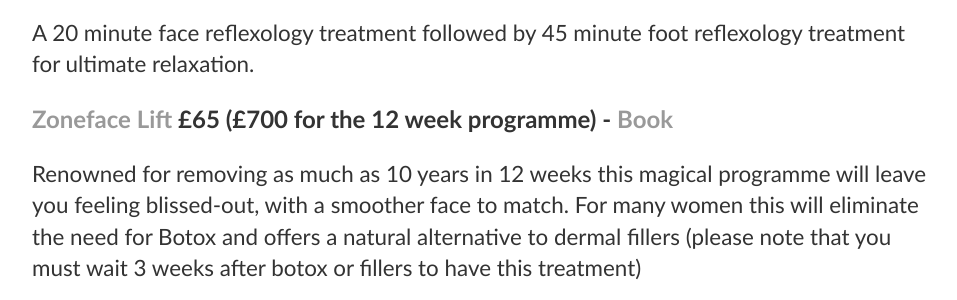
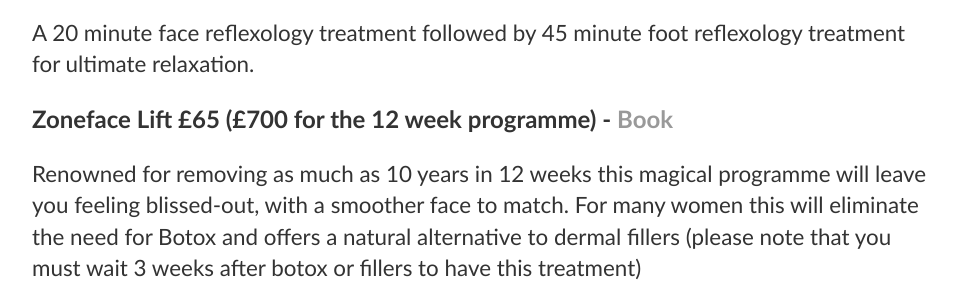
Before and after one commit to Rednax-lab/rednax-lab.github.io, a Jekyll site: the page built from prices.html, in a window 1280 px wide and 900 px high, scrolled down 1111 px. Shown: the part 156-456 px from the top of the window, without its empty margins (160-1117 px from the left). Built offline with Jekyll 4.4.1, drawn with Linux system fonts in a browser that asks for light colours; nearby versions of some CDN libraries; part of the change alters nothing that is shown.

```diff
--- a/prices.html
+++ b/prices.html
@@ -16,7 +16,7 @@ title: Price List
 		<p>A 45 minute treatment focusing on the reflex points of the face using the award winning <a href="https://www.zonefacelift.com/">Bergman Method</a> (please note that you must wait 3 weeks after botox or fillers to have face reflexology)</p>
 		<h2>Combined Foot and Face Reflexology treatment £65 - <a href="https://www.fresha.com/a/carshalton-reflexology-wallington-park-lane-mr8ausql/booking?menu=true&pId=1384912&fbclid=PAY2xjawG6qmdleHRuA2FlbQIxMAABpsArgp00PbGOdbwuW-AMQS1Hl8HjKkzwJXIBU9EAzrQjSqmkmJrnyPpK0g_aem_SYo8Aq8qtKz7NAJwznRmRg">Book</a></h2>
 		<p>A 20 minute face reflexology treatment followed by 45 minute foot reflexology treatment for ultimate relaxation.</p>
-		<h2><a href="https://www.zonefacelift.com/">Zoneface Lift</a> £65 (£700 for the 12 week programme) - <a href="https://www.fresha.com/a/carshalton-reflexology-wallington-park-lane-mr8ausql/booking?menu=true&pId=1384912&fbclid=PAY2xjawG6qmdleHRuA2FlbQIxMAABpsArgp00PbGOdbwuW-AMQS1Hl8HjKkzwJXIBU9EAzrQjSqmkmJrnyPpK0g_aem_SYo8Aq8qtKz7NAJwznRmRg">Book</a></h2>
+		<h2>Zoneface Lift £65 (£700 for the 12 week programme) - <a href="https://www.fresha.com/a/carshalton-reflexology-wallington-park-lane-mr8ausql/booking?menu=true&pId=1384912&fbclid=PAY2xjawG6qmdleHRuA2FlbQIxMAABpsArgp00PbGOdbwuW-AMQS1Hl8HjKkzwJXIBU9EAzrQjSqmkmJrnyPpK0g_aem_SYo8Aq8qtKz7NAJwznRmRg">Book</a></h2>
 		<p>Renowned for removing as much as 10 years in 12 weeks this magical programme will leave you feeling blissed-out, with a smoother face to match. For many women this will eliminate the need for Botox and offers a natural alternative to dermal fillers (please note that you must wait 3 weeks after botox or fillers to have this treatment)</p>
 		<h2>Gift Vouchers</h2>
 		<p>Gift Vouchers available - perfect for birthdays and Christmas</p>
```
